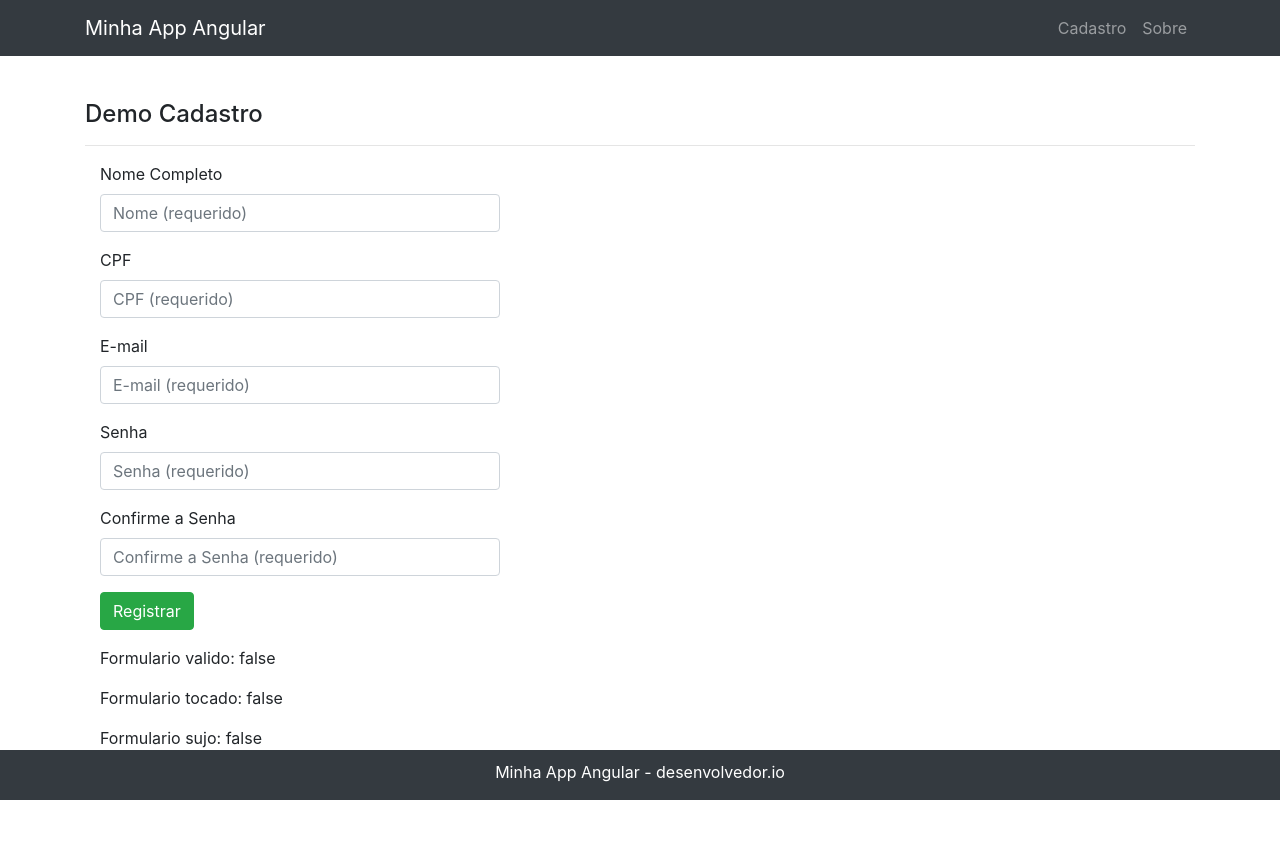
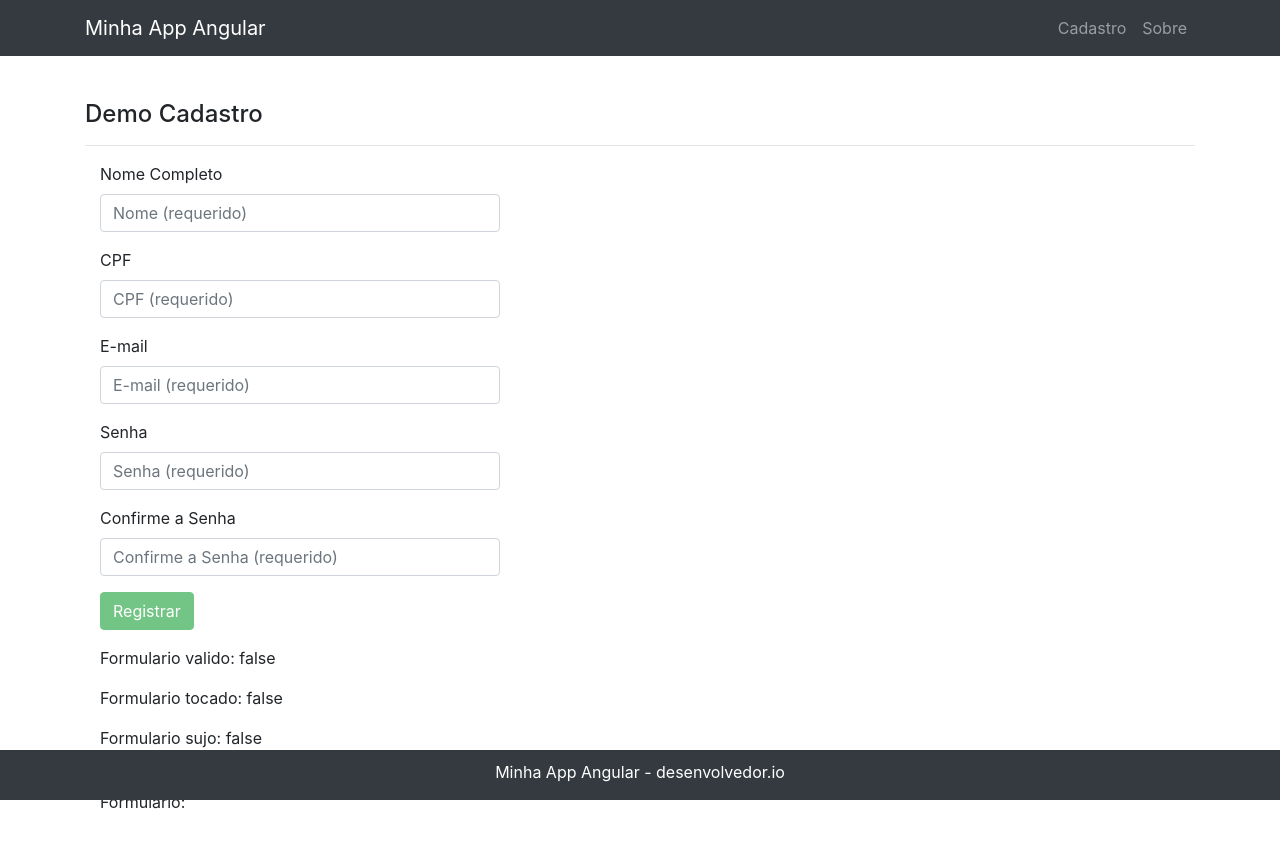
Before and after one commit to cavazani/TemplateProjeto, an Angular app: page /cadastro in a window 1280 px wide. Shown: the top 846 px of the page. Built offline with nearby package versions, Linux system fonts and the light colour scheme.

Commit message:
validação formulario

```diff
--- a/src/app/demos/reactiveForms/cadastro/cadastro.component.html
+++ b/src/app/demos/reactiveForms/cadastro/cadastro.component.html
@@ -7,7 +7,8 @@
             <div class="form-group">
                 <label class="col-md-2 control-label" for="nome">Nome Completo</label>
                 <div class="col-md-10">
-                    <input class="form-control" id="nome" type="text" placeholder="Nome (requerido)" formControlName="nome" />
+                    <input class="form-control" id="nome" type="text" placeholder="Nome (requerido)" formControlName="nome"
+                    [ngClass]="{'is-invalid': cadastroForm.get('nome').errors && (cadastroForm.get('nome').dirty || cadastroForm.get('nome').touched)}"/>
                     <span class="text-danger" *ngIf="cadastroForm.get('nome').errors && (cadastroForm.get('nome').dirty || cadastroForm.get('nome').touched)">
                         <p>Preencha o campo nome</p>
                    </span>
@@ -45,7 +46,7 @@
             </div>
             <div class="form-group">
                 <div class="col-md-4 col-md-offset-2">
-                    <span><button class="btn btn-success" id="Registrar" type="submit">Registrar</button></span>
+                    <span><button class="btn btn-success" id="Registrar" [disabled]="!cadastroForm.valid"  type="submit">Registrar</button></span>
                 </div>
             </div>
 
@@ -53,7 +54,8 @@
                 <div class="col-md-4 col-md-offset-2">
                    <p>Formulario valido: {{ cadastroForm.valid}}</p>
                    <p>Formulario tocado: {{ cadastroForm.touched}}</p>
-                   <p>Formulario sujo: {{ cadastroForm.dirty}}</p>
+                   <p>Formulario sujo: {{ cadastroForm.dirty}}</p><br>
+                   <p>Formulario: {{ formResult}}</p>
                 </div>
             </div>
 
--- a/src/app/demos/reactiveForms/cadastro/cadastro.component.ts
+++ b/src/app/demos/reactiveForms/cadastro/cadastro.component.ts
@@ -10,6 +10,7 @@ export class CadastroComponent implements OnInit {
 
 cadastroForm: FormGroup;
 usuario: Usuario;
+formResult: string = '';
 
 
   constructor(private fb: FormBuilder) { }
@@ -18,14 +19,20 @@ usuario: Usuario;
     this.cadastroForm = this.fb.group({
       nome: ['', Validators.required],
       cpf: [''],
-      email: [''],
+      email: ['',[Validators.required, Validators.email]],
       senha: [''],
       senhaConfirmacao: ['']
     });
   }
 
   adicionarUsuario(){
-    this.usuario = Object.assign({}, this.usuario, this.cadastroForm.value)
+    if(this.cadastroForm.dirty && this.cadastroForm.valid){
+    this.usuario = Object.assign({}, this.usuario, this.cadastroForm.value);
+    this.formResult = JSON.stringify(this.cadastroForm.value);
+    }
+    else{
+      this.formResult = "Não Submeteu!!"
+    }
   }
 
 }
```
